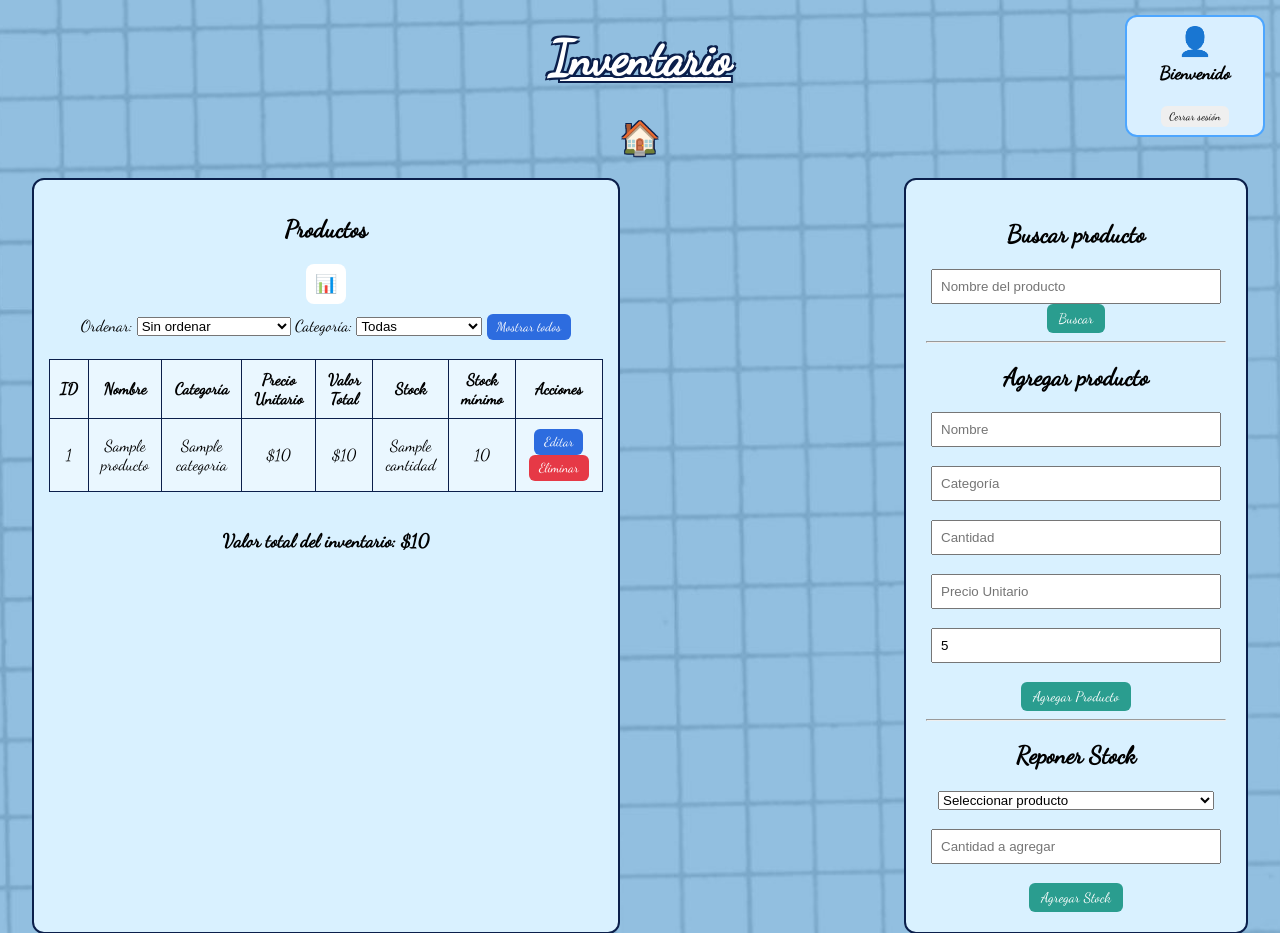
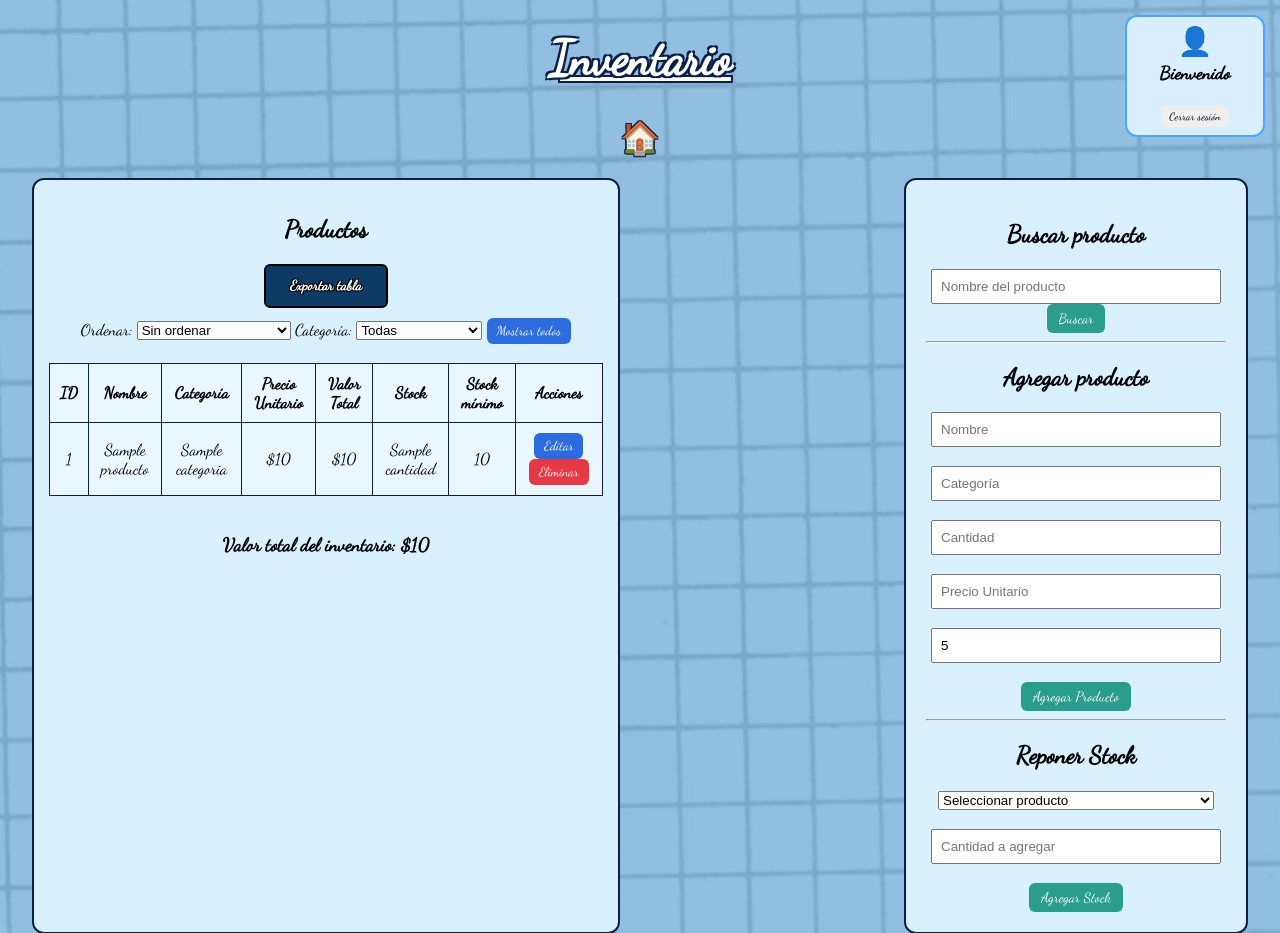
Before and after one commit to TizianoYantz/trabajo-final-desarrollo-software, a Flask app: template templates/inventario.html in a window 1280 px wide. Shown: the top 933 px of the page. Run offline with Flask 3, Linux system fonts and the light colour scheme; the template is opened without the code that fills it: most values are stand-ins (such as "Sample title", 1, 10 or a date in 2020).

Commit message:
arreglo boton exportar

```diff
--- a/static/css/style.css
+++ b/static/css/style.css
@@ -439,3 +439,35 @@ form button:hover {
     background: #ffffff;
     transform: scale(1.1);
 }
+
+.btn-exportar-tabla{
+    display: inline-block;
+
+    width: 120px;
+    height: 40px;
+    line-height: 40px;
+
+    text-align: center;
+    text-decoration: none;
+
+    background-color: #0d3b66; /* azul oscuro */
+    border: 2px solid black;
+    border-radius: 6px;
+
+    color: white;
+    font-weight: bold;
+    font-size: 14px;
+
+    text-shadow:
+        -1px -1px 0 #000,
+         1px -1px 0 #000,
+        -1px  1px 0 #000,
+         1px  1px 0 #000;
+
+    transition: 0.3s;
+}
+
+.btn-exportar-tabla:hover{
+    background-color: #082846;
+    transform: scale(1.05);
+}
--- a/templates/inventario.html
+++ b/templates/inventario.html
@@ -46,14 +46,9 @@
         <div class="tabla-productos">
 
             <h2>Productos</h2>
-
-            <!-- 🔵 BOTÓN EXPORTAR (ICONO SOLO) -->
             <div style="margin-bottom: 10px;">
-                <a href="/exportar-excel"
-                   class="btn-exportar"
-                   title="Exportar a Excel"
-                   aria-label="Exportar a Excel">
-                    📊
+                <a href="/exportar-excel" class="btn-exportar-tabla">
+                    Exportar tabla
                 </a>
             </div>
 
```
